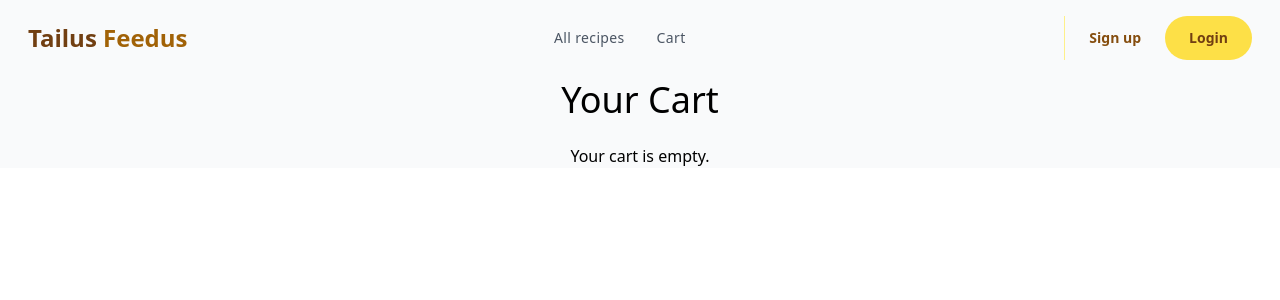
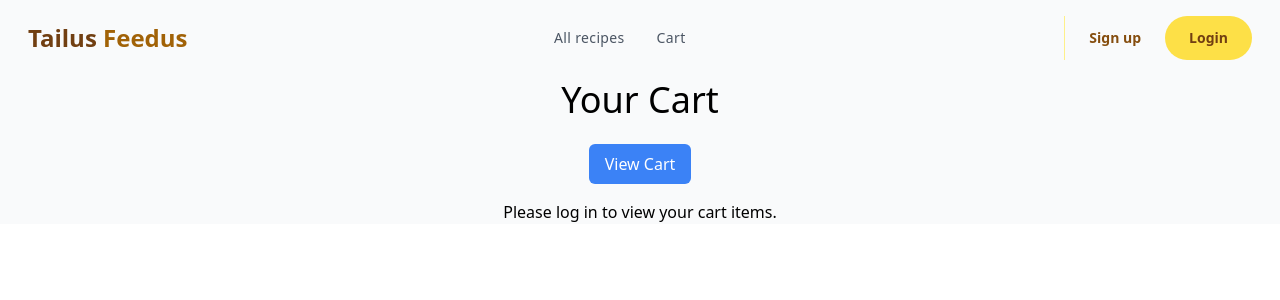
Before and after one commit to Al-Amin49/tailus-feedus, a Next.js app: page /cart in a window 1280 px wide. Shown: the top 300 px of the page. Built offline with nearby package versions, Linux system fonts and the light colour scheme.

Commit message:
readme updated

```diff
--- a/app/api/user/signup/route.js
+++ b/app/api/user/signup/route.js
@@ -36,6 +36,7 @@ export async function POST(req) {
       email,
       phone,
       password: hashedPassword,
+      cart:[]
     });
 
     await newUser.save();
--- a/app/cart/page.jsx
+++ b/app/cart/page.jsx
@@ -1,15 +1,42 @@
-"use client"
-import { useContext } from "react";
+"use client";
+import { useContext, useEffect, useState } from "react";
 import { AuthContext } from "@/providers/AuthContext";
+import { useRouter } from "next/navigation";
 
 const Cart = () => {
-  const { cart, removeFromCart } = useContext(AuthContext);
-  console.log('cart', cart)
+  const { cart, removeFromCart, user } = useContext(AuthContext);
+  const router = useRouter();
+  const [isUserLoggedIn, setIsUserLoggedIn] = useState(false);
+
+  // Check if the user is logged in when the component mounts
+  useEffect(() => {
+    // Check if the token exists in localStorage (or any other logic you use for authentication)
+    const token = localStorage.getItem("token");
+    if (token) {
+      setIsUserLoggedIn(true); // User is logged in
+    }
+  }, []);
+
+  const handleCartClick = () => {
+    if (!isUserLoggedIn) {
+      // Show an alert if the user is not logged in
+      toast.alert("Please log in to view your cart.");
+      router.push("/login"); // Redirect to login page
+    }
+  };
 
   return (
-    <div className="bg-gray-50  pt-20">
-      <div className="container w-full text-center ">
+    <div className="bg-gray-50 pt-20">
+      <div className="container w-full text-center">
         <h1 className="text-4xl mb-6">Your Cart</h1>
+        <button
+          onClick={handleCartClick}
+          className="bg-blue-500 text-white px-4 py-2 rounded-md mb-4"
+        >
+          View Cart
+        </button>
+        {isUserLoggedIn ? (
+          <>
             {cart?.length === 0 ? (
               <p>Your cart is empty.</p>
             ) : (
@@ -17,10 +44,10 @@ const Cart = () => {
                 {cart?.map((item) => (
                   <li
                     key={item.id}
-                className="flex justify-center  space-x-20 items-center mb-4"
+                    className="flex justify-center space-x-20 items-center mb-4"
                   >
                     <div>
-                  <h2 className=" text-xl font-semibold">{item.name}</h2>
+                      <h2 className="text-xl font-semibold">{item.name}</h2>
                       <p>{item.description}</p>
                     </div>
                     <button
@@ -33,6 +60,10 @@ const Cart = () => {
                 ))}
               </ul>
             )}
+          </>
+        ) : (
+          <p>Please log in to view your cart items.</p>
+        )}
       </div>
     </div>
   );
```
Also changed, not shown: 1 other file (tests, documents, lock files or other folders). Lines whose indentation alone changed are shown as unchanged.
